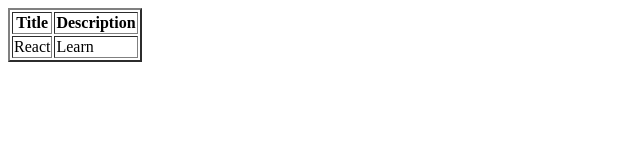
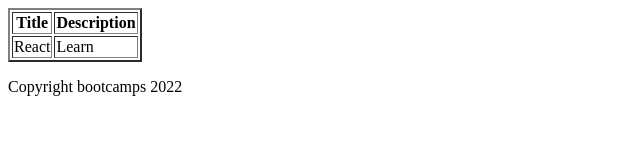
Before and after one commit to dabifer/test-3, a plain HTML site: page index.html in a window 1280 px wide. Shown: the whole page, without its empty margins (0-640 px from the left). Drawn offline with Linux system fonts and the light colour scheme.

Commit message:
Agregar footer

```diff
--- a/index.html
+++ b/index.html
@@ -20,6 +20,8 @@
             </tr>
         </table>
 
-        <script src="" async defer></script>
+        <footer>
+            <p>Copyright bootcamps 2022</p>
+        </footer>
     </body>
 </html>
```
